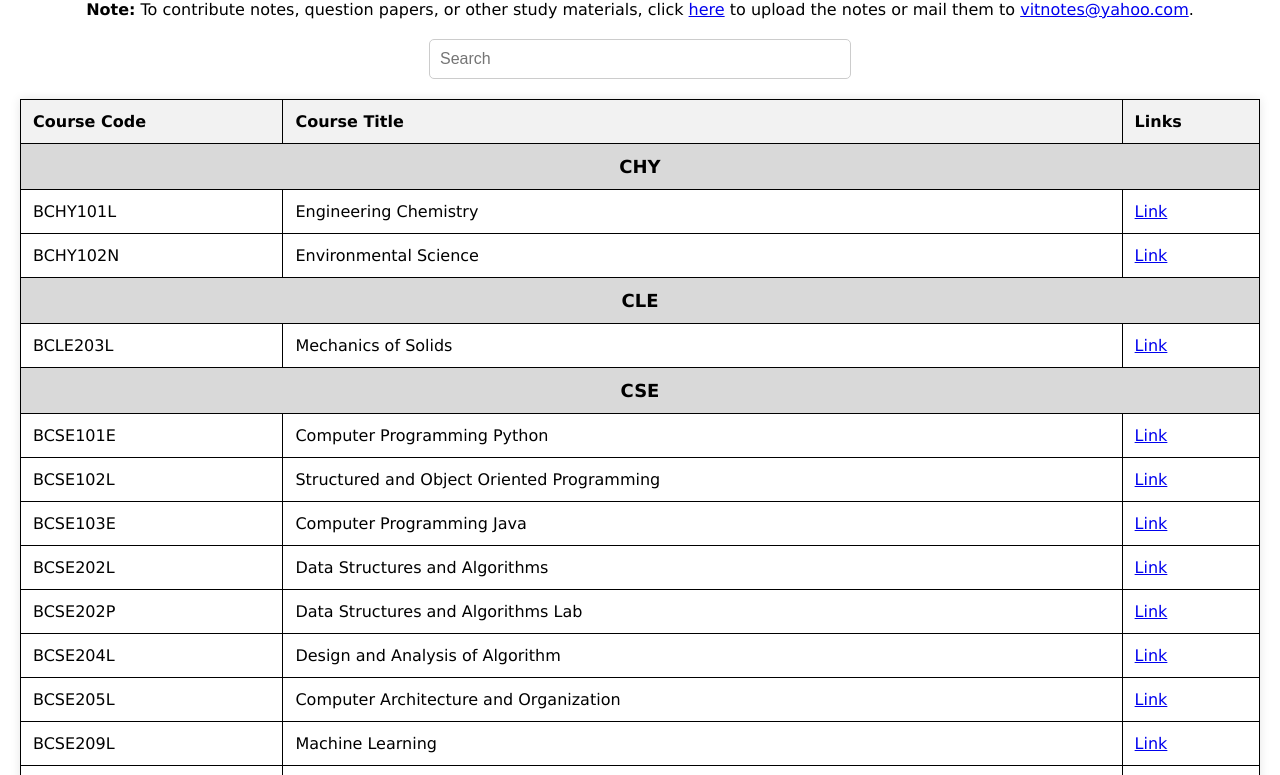
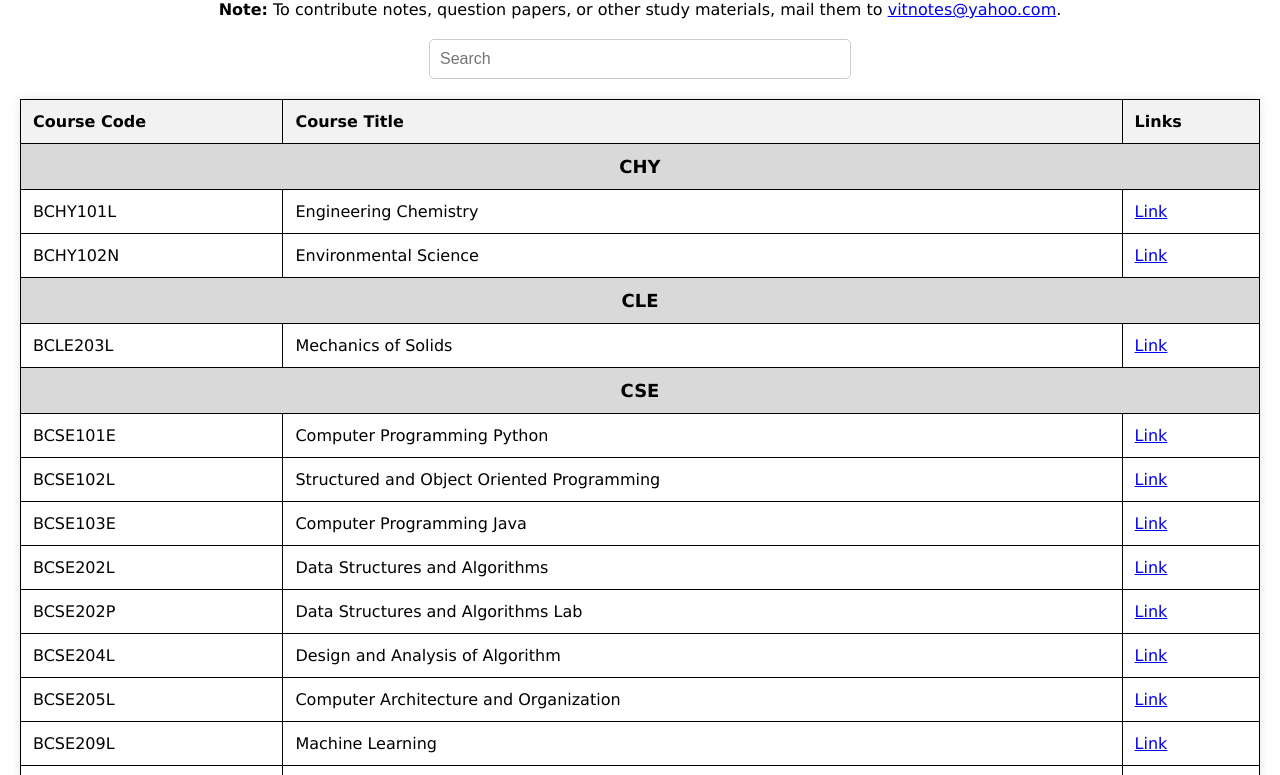
Before and after one commit to vitnotes/vitnotes.github.io, a plain HTML site: page index.html in a window 1280 px wide. Shown: the part 85-860 px from the top of the page. Drawn offline with Linux system fonts and the light colour scheme.

Commit message:
Update index.html

```diff
--- a/index.html
+++ b/index.html
@@ -25,7 +25,7 @@
         <i class="fa fa-bars"></i>
     </a>
     </div>
-    <p><b>Note:</b> To contribute notes, question papers, or other study materials, click <a href="https://docs.google.com/forms/d/e/1FAIpQLSe5ksy1l-LHPOqySCi1GgzXhH3TCXKthP2bRvxquilRd8w09A/viewform" target="_blank">here</a> to upload the notes or mail them to <a href="mailto:vitnotes@yahoo.com">vitnotes@yahoo.com</a>.</p>
+    <p><b>Note:</b> To contribute notes, question papers, or other study materials, mail them to <a href="mailto:vitnotes@yahoo.com">vitnotes@yahoo.com</a>.</p>
     <input type="text" id="searchInput" onkeyup="searchTable()" placeholder="Search">
     <table id="courseTable">
         <thead>
```
